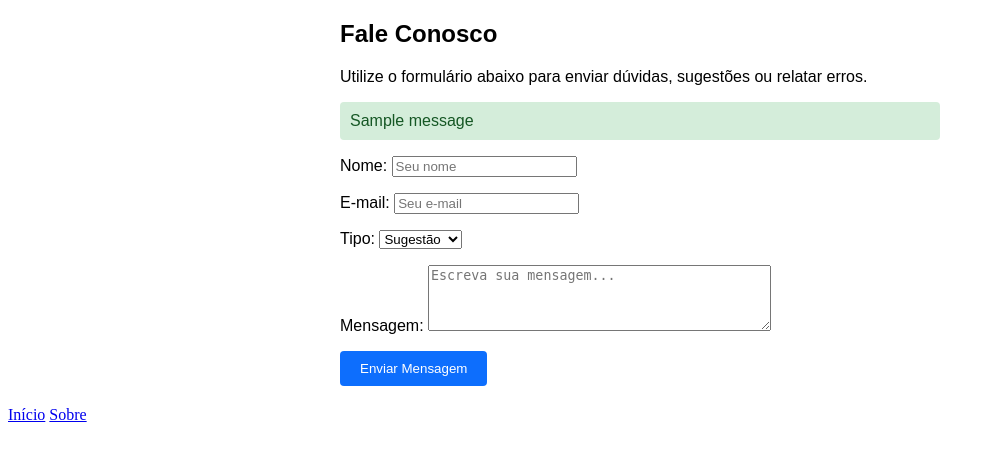
After one commit to GManzii/Projeto-2--grupo-6, a Django app: page /faleconosco/ in a window 1280 px wide. The commit adds this page. Shown: the top 461 px of the page, without its empty margins (0-994 px from the left). Run offline with Django 5.2, Linux system fonts and the light colour scheme; tables that the repository leaves empty hold one stand-in row (values such as "Sample post"); one stand-in notice (Sample message) is shown.

Commit message:
formulario finalizado aleluia

```diff
--- a/core/templates/core/about.html
+++ b/core/templates/core/about.html
@@ -12,9 +12,7 @@
     <p>
         Somos alunos do 2º período de Ciência da Computação da CESAR School, responsáveis pelo desenvolvimento do projeto DORA — uma solução focada em simplificar a adoção de práticas ESG para pequenas e médias empresas do ramo alimentício.</b>
     </p>
-    <h1>Contato</h1>
-
-    <p>Você pode nos mandar mensagens pelos emails:</p>
+    <h1>Contatos</h1>
     <ul>
         <li>Ana Luiza Vieira Câmara — alvc@cesar.school</li>
         <li>Anna Elizabete Asfóra Lisbôa Santos — aeals@cesar.school</li>
@@ -25,7 +23,7 @@
     </ul>
 
     <a href="/">Início</a>
-    <a href="/contact/">Contato</a>
+    <a href="/faleconosco/">Fale Conosco</a>
 
 </body>
 </html>
--- /dev/null
+++ b/core/templates/core/faleconosco.html
@@ -0,0 +1,35 @@
+<!DOCTYPE html>
+
+<html>
+<head>
+    <title>Fale Conosco</title>
+</head>
+
+<body>
+
+    <div style="max-width: 600px; margin: 20px auto; font-family: sans-serif;">
+    <h2>Fale Conosco</h2>
+    <p>Utilize o formulário abaixo para enviar dúvidas, sugestões ou relatar erros.</p>
+
+    <!-- Exibição de mensagens de sucesso ou erro -->
+    {% if messages %}
+        {% for message in messages %}
+            <div style="padding: 10px; background-color: #d4edda; color: #155724; border-radius: 4px; margin-bottom: 15px;">
+                {{ message }}
+            </div>
+        {% endfor %}
+    {% endif %}
+
+    <!-- Formulário do Django -->
+        <form method="post">
+            {% csrf_token %}
+            {{ form.as_p }}
+            <button type="submit" style="padding: 10px 20px; background-color: #0d6efd; color: white; border: none; border-radius: 4px; cursor: pointer;">
+                Enviar Mensagem
+            </button>
+        </form>
+    </div>
+    <a href="/">Início</a>
+    <a href="/about/">Sobre</a>
+</body>
+</html>
--- a/core/templates/core/home.html
+++ b/core/templates/core/home.html
@@ -15,7 +15,7 @@
     <p>Nosso objetivo é tornar o ESG algo facilmente acessível para pequenas e médias empresas do ramo alimentício, com relação tanto a atitudes sustentaveis como a questões logísticas como estabelecimento de conexões com outras empresas sustentáveis e guias de como obter certificados legais</p>
 
     <a href="/about/">Sobre</a>
-    <a href="/contact/">Contato</a>
+    <a href="/faleconosco/">Fale Conosco</a>
 
 </body>
 </html>
--- a/core/urls.py
+++ b/core/urls.py
@@ -4,5 +4,5 @@ from . import views
 urlpatterns = [
     path("", views.home, name="home"),
     path("about/", views.about, name="about"),
-    path("contact/", views.contact, name="contact"),
+    path("faleconosco/", views.contact, name="contact"),
 ]
--- a/core/views.py
+++ b/core/views.py
@@ -18,4 +18,4 @@ def contact(request):
     else:
         form = ContatoForm()
 
-    return render(request, 'core/contact.html', {'form': form})
+    return render(request, 'core/faleconosco.html', {'form': form})
```
Also changed, not shown: core/templates/core/contact.html (deleted, +0 -26 lines).
